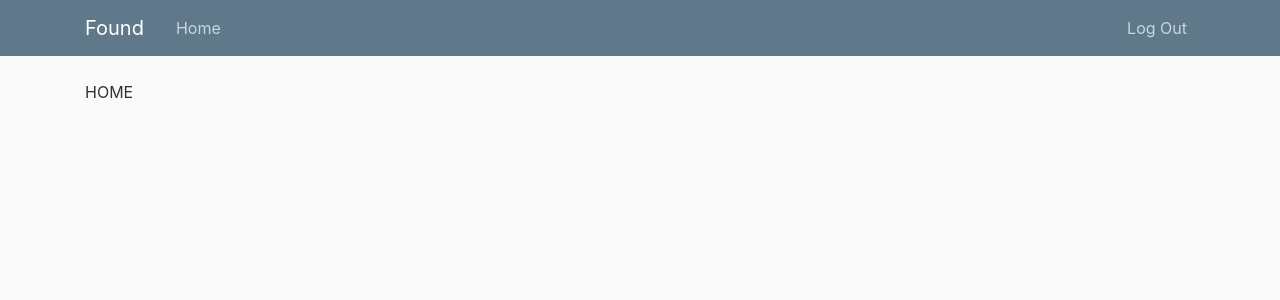
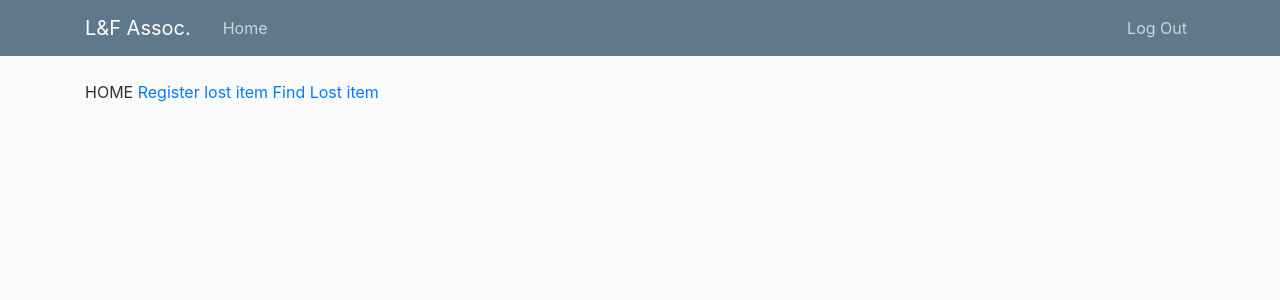
Before and after one commit to Harshitalakhotiya/LostAndFOund, a Django app: page / in a window 1280 px wide. Shown: the top 300 px of the page. Run offline with Django 3.2, Linux system fonts and the light colour scheme; a user stored in the database is signed in; some libraries are stand-ins or nearby versions.

Commit message:
Added find_item and variable title

```diff
--- a/found/templates/found/base.html
+++ b/found/templates/found/base.html
@@ -8,13 +8,19 @@
     <link rel="stylesheet" href="https://maxcdn.bootstrapcdn.com/bootstrap/4.0.0/css/bootstrap.min.css" integrity="sha384-Gn5384xqQ1aoWXA+058RXPxPg6fy4IWvTNh0E263XmFcJlSAwiGgFAW/dAiS6JXm" crossorigin="anonymous">
 
     <link rel="stylesheet" type="text/css" href="{% static 'found/main.css' %}">
-<title>Found</title>
+<title>
+  {% if title %}
+    {{ title }}
+  {% else %}
+    Lost and Found Page
+  {% endif %}
+</title>
 </head>
 <body>
 	<header class="site-header">
       <nav class="navbar navbar-expand-md navbar-dark bg-steel fixed-top">
         <div class="container">
-          <a class="navbar-brand mr-4" href="{% url 'l&f-home' %}">Found</a>
+          <a class="navbar-brand mr-4" href="{% url 'l&f-home' %}">L&F Assoc.</a>
           <button class="navbar-toggler" type="button" data-toggle="collapse" data-target="#navbarToggle" aria-controls="navbarToggle" aria-expanded="false" aria-label="Toggle navigation">
           <span class="navbar-toggler-icon"></span>
           </button>
--- a/found/templates/found/home.html
+++ b/found/templates/found/home.html
@@ -1,4 +1,16 @@
 {% extends "found/base.html" %}
 {% block content %}
    HOME
+   <script>
+      function redirect(){
+         window.location.replace("{% url 'login' %}");
+      }
+   </script>
+
+   {% if not user.is_authenticated %}
+      <script>redirect();</script>
+   {% endif %}
+
+   <a href = "{% url 'foundform' %}">Register lost item</a>
+   <a href = "{% url 'lost' %}">Find Lost item</a>
 {% endblock content %}
--- a/found/urls.py
+++ b/found/urls.py
@@ -5,6 +5,6 @@ from .views import home
 
 urlpatterns = [
     path('',views.home, name='l&f-home'),
-    path('itemfound',views.found_form, name='foundform')
-
+    path('itemfound',views.found_form, name='foundform'),
+    path('find_item', views.find_item, name = 'lost')
 ]
--- a/found/views.py
+++ b/found/views.py
@@ -1,13 +1,25 @@
-from django.shortcuts import render
+from django.shortcuts import render, redirect
 from .forms import *
 
 # Create your views h
 def home(request):
-
-	return render(request, 'found/home.html')
+	title = "Welcome To Lost and Found"
+	return render(request, 'found/home.html', {'title': title})
 
 def found_form(request):
+	if request.method == 'POST':
+		form_data = {
 
-	form = ProductFoundForm()
+		}
+		#form = ProductFoundForm(request.POST.body)
+		#print(request.POST)
+		form = ProductFoundForm(request.POST)
+		return redirect('l&f-home')
+	else:
+		form = ProductFoundForm()
+		title = "Register Missing Article"
+		return render(request, 'found/foundform.html', {'form': form, 'title': title})
 
-	return render(request, 'found/foundform.html', {'form': form})
+def find_item(request):
+	title = "Find Lost Item"
+	return render(request, 'found/find_item.html', {'title': title})
```
Also changed, not shown: found/templates/found/find_item.html (added, +19 -0 lines), db.sqlite3, found/migrations/0004_auto_20210313_1542.py (added).
